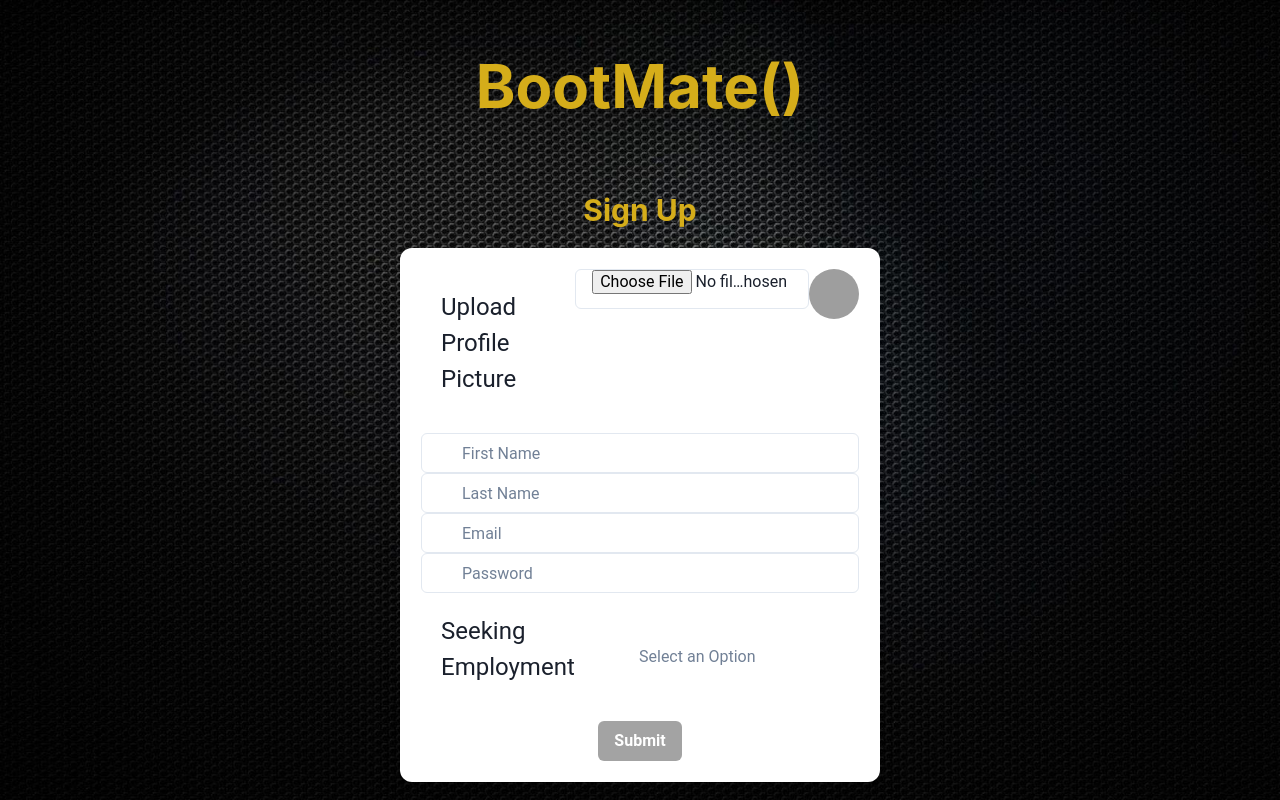
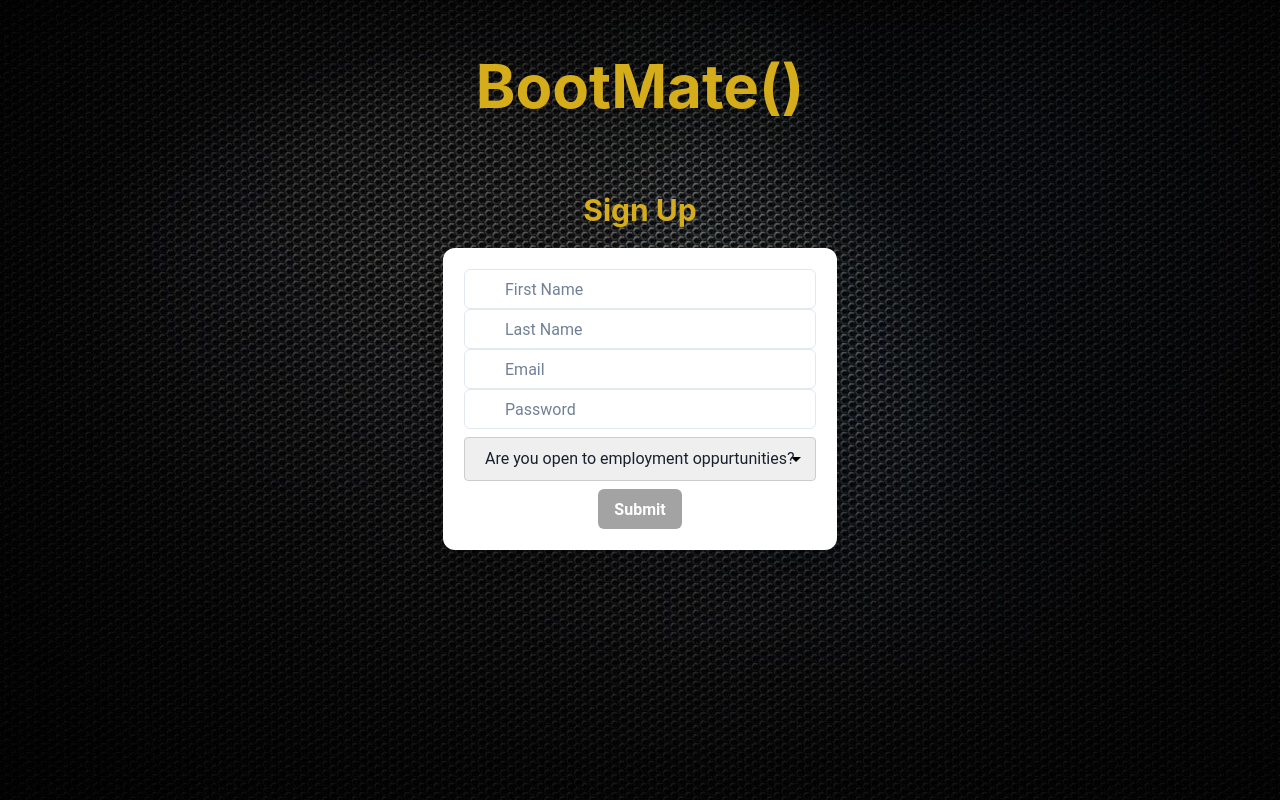
Before and after one commit to BrandBlood97/BootMate, a React (Vite) app in the folder client/: page /signup in a window 1280 px wide. Built offline with nearby package versions, Linux system fonts and the light colour scheme; grey boxes are pictures that could not be loaded.

Commit message:
Fixed drop down box for openEmploy

```diff
--- a/client/src/pages/HomePage.jsx
+++ b/client/src/pages/HomePage.jsx
@@ -114,7 +114,7 @@ export default function HomePage() {
           </>
        ):(
         <div className="container">
-          <h1>Welcom to bootMate()</h1>
+          <h1>Welcome to bootMate()</h1>
 
           <h2 id="subtag">Connect. Collaborate. Create</h2>
             <div className="text">
--- a/client/src/pages/SignupPage.jsx
+++ b/client/src/pages/SignupPage.jsx
@@ -1,14 +1,27 @@
-import { useState } from 'react';
-import { useMutation } from '@apollo/client';
-import Auth from '../utils/auth';
-import { ADD_STUDENT } from '../utils/mutations';
-import { ButtonGroup, Button, Input, InputGroup, InputLeftElement, RadioGroup, Radio, Stack, Container, Heading, Text, Box, } from "@chakra-ui/react";
+import { useState } from "react";
+import { useMutation } from "@apollo/client";
+import Auth from "../utils/auth";
+import { ADD_STUDENT } from "../utils/mutations";
+import {
+  ButtonGroup,
+  Button,
+  Input,
+  InputGroup,
+  InputLeftElement,
+  RadioGroup,
+  Radio,
+  Stack,
+  Container,
+  Heading,
+  Text,
+  Box,
+} from "@chakra-ui/react";
 
 function SignupPage() {
-  const [formState, setFormState] = useState({ email: '', password: '' });
+  const [formState, setFormState] = useState({ email: "", password: "" });
   const [addStudent] = useMutation(ADD_STUDENT);
 
-  const [file, setFile] = useState({ image: ''});
+  const [file, setFile] = useState({ image: "" });
   function handleUpload(e) {
     console.log(e.target.files);
     setFile(URL.createObjectURL(e.target.files[0]));
@@ -16,7 +29,7 @@ function SignupPage() {
 
   const handleFormSubmit = async (event) => {
     event.preventDefault();
-    try{
+    try {
       const mutationResponse = await addStudent({
         variables: {
           email: formState.email,
@@ -44,106 +57,101 @@ function SignupPage() {
 
   return (
     <section>
-        <Container maxW='lg' centerContent>
-          <Heading mt="50px" mb='20px' fontSize='6xl'>BootMate()</Heading>
-          <Heading mt="50px" mb='20px' fontSize='3xl'>Sign Up</Heading>
+      <Container maxW="lg" centerContent>
+        <Heading mt="50px" mb="20px" fontSize="6xl">
+          BootMate()
+        </Heading>
+        <Heading mt="50px" mb="20px" fontSize="3xl">
+          Sign Up
+        </Heading>
         <Stack spacing={3}>
           <div className="signup-page">
-
-
             <form onSubmit={handleFormSubmit}>
-        <InputGroup>
-          <Text fontSize='2xl' p='5'>Upload Profile Picture</Text>
+              {/* <InputGroup>
+                <Text fontSize="2xl" p="5">
+                  Upload Profile Picture
+                </Text>
                 <Input
                   name="image"
                   type="file"
                   id="image"
-              onChange={handleUpload} />
+                  onChange={handleUpload}
+                />
                 <img id="upload-preview" src={file} />
+              </InputGroup> */}
+
+              <InputGroup>
+                <InputLeftElement pointerEvents="none"></InputLeftElement>
+                <Input
+                  placeholder="First Name"
+                  name="firstName"
+                  type="firstName"
+                  id="firstName"
+                  onChange={handleChange}
+                />
               </InputGroup>
 
               <InputGroup>
-            <InputLeftElement pointerEvents='none'>
-            </InputLeftElement>
-            <Input placeholder="First Name"
-              name="firstName"
-              type="firstName"
-              id="firstName"
-              onChange={handleChange} />
+                <InputLeftElement pointerEvents="none"></InputLeftElement>
+                <Input
+                  placeholder="Last Name"
+                  name="lastName"
+                  type="lastName"
+                  id="lastName"
+                  onChange={handleChange}
+                />
               </InputGroup>
 
               <InputGroup>
-            <InputLeftElement pointerEvents='none'>
-            </InputLeftElement>
-            <Input placeholder="Last Name"
-              name="lastName"
-              type="lastName"
-              id="lastName"
-              onChange={handleChange} />
+                <InputLeftElement pointerEvents="none"></InputLeftElement>
+                <Input
+                  placeholder="Email"
+                  name="email"
+                  type="email"
+                  id="email"
+                  onChange={handleChange}
+                />
               </InputGroup>
 
               <InputGroup>
-            <InputLeftElement pointerEvents='none'>
-            </InputLeftElement>
-            <Input placeholder="Email"
-              name="email"
-              type="email"
-              id="email"
-              onChange={handleChange} />
+                <InputLeftElement pointerEvents="none"></InputLeftElement>
+                <Input
+                  placeholder="Password"
+                  name="password"
+                  type="password"
+                  id="pwd"
+                  onChange={handleChange}
+                />
               </InputGroup>
 
               <InputGroup>
-            <InputLeftElement pointerEvents='none'>
-            </InputLeftElement>
-            <Input placeholder="Password"
-              name="password"
-              type="password"
-              id="pwd"
-              onChange={handleChange} />
+                <InputLeftElement pointerEvents="none"></InputLeftElement>
+                <select
+                  name="openEmploy"
+                  id="openEmploy"
+                  onChange={handleChange}
+                >
+                  <option value="">Are you open to employment oppurtunities?</option>
+                  <option value="Yes">Yes</option>
+                  <option value="No">No</option>
+                </select>
               </InputGroup>
 
-          <InputGroup>
-            <Text fontSize='2xl' p='5'>Seeking Employment</Text>
-            <InputLeftElement pointerEvents='none'>
-            </InputLeftElement>
-            <br></br>
-            <br></br>
-            <input placeholder="Select an Option"
-              name="openEmploy"
-              type="list"
-              list="openEmploy"
-              id="openEmploy"
-              onChange={handleChange} />
-            <datalist id="openEmploy" name="openEmploy">
-              <option value="no"/>
-              <option value="No"/>
-            </datalist>
-          </InputGroup>
-
-          <Container maxW='lg' centerContent>
-            {/* <Box>
-              <RadioGroup defaultValue='1'>
-                <Stack spacing={3} direction='row'>
-                  <Radio value='1'>Yes</Radio>
-                  <Radio value='2'>No</Radio>
-                </Stack>
-              </RadioGroup>
-            </Box> */}
-
+              <Container maxW="lg" centerContent>
                 <Box>
-              <ButtonGroup gap='4'>
-                <Button colorScheme='blackAlpha' type="submit">Submit</Button>
+                  <ButtonGroup gap="4">
+                    <Button colorScheme="blackAlpha" type="submit">
+                      Submit
+                    </Button>
                   </ButtonGroup>
                 </Box>
               </Container>
             </form>
           </div>
         </Stack>
-
       </Container>
     </section>
-  )
+  );
 }
 
-
 export default SignupPage;
```
Lines whose indentation alone changed are shown as unchanged.
